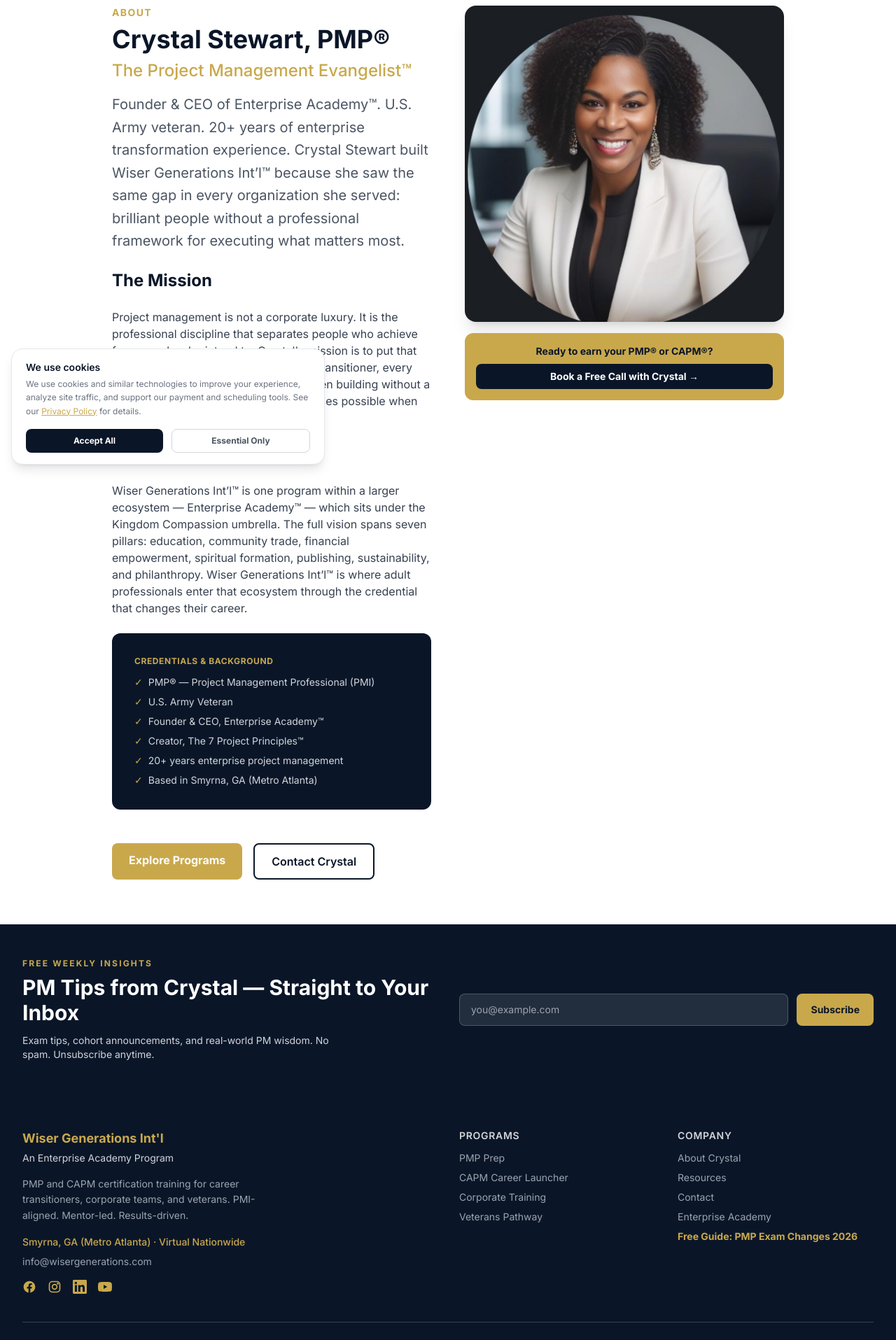
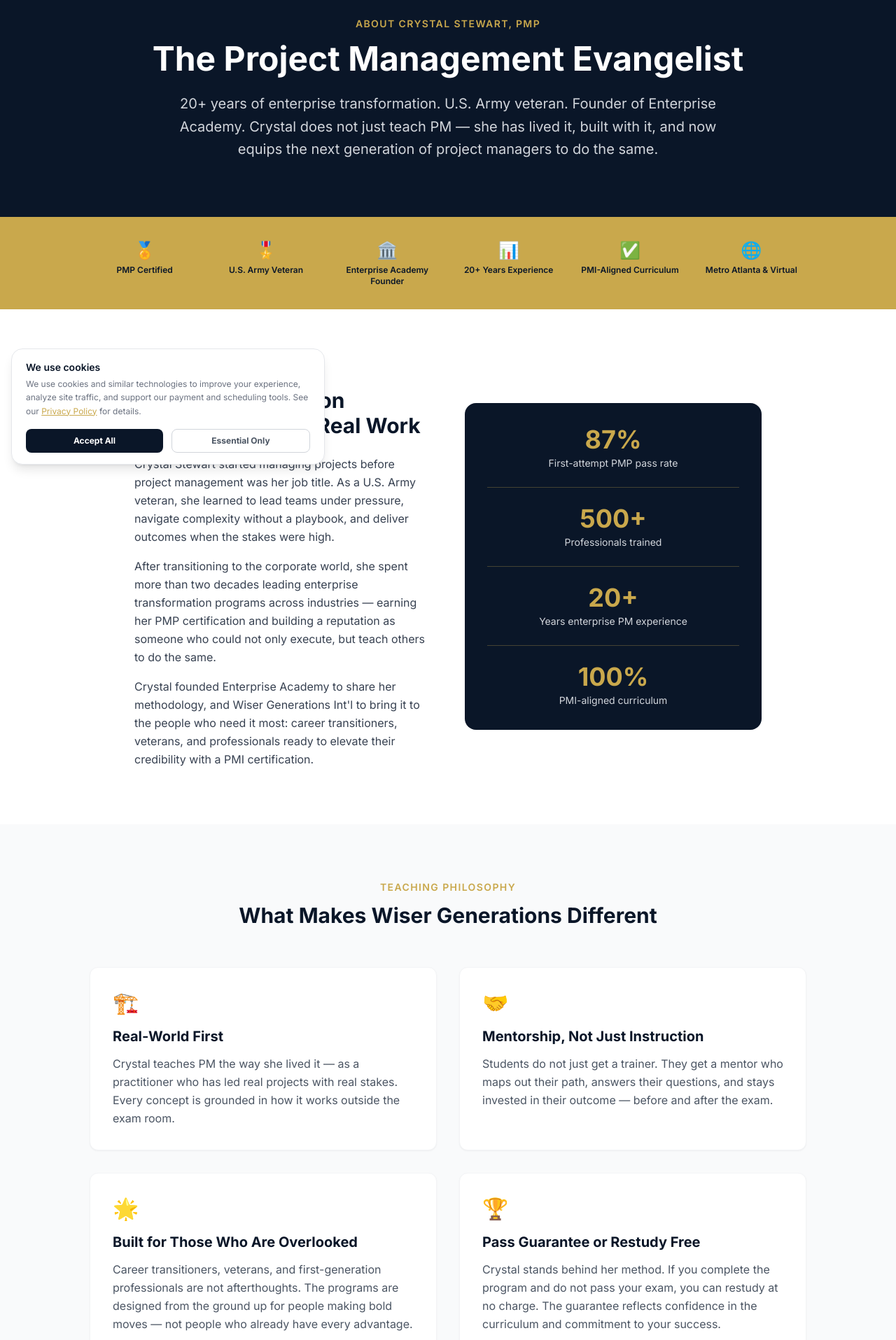
Before and after one commit to D4CGDBEMWS/wisergenerations-pmp, a Next.js app: page /about in a window 1280 px wide. Shown: the part 120-2035 px from the top of the page at 70% size. Built offline with nearby package versions, Linux system fonts and the light colour scheme.

Commit message:
Update About page with new content and structure

```diff
--- a/app/about/page.tsx
+++ b/app/about/page.tsx
@@ -1,77 +1,270 @@
 import type { Metadata } from 'next'
 import Link from 'next/link'
 
-export const metadata: Metadata = { title: 'About Crystal Stewart — Wiser Generations Int’l™' }
+export const metadata: Metadata = {
+  title: 'About Crystal Stewart, PMP | Wiser Generations Int\'l',
+  description: 'Meet Crystal Stewart, PMP — U.S. Army veteran, enterprise PM leader, and founder of Enterprise Academy. 20+ years of real-world project management experience, now teaching the next generation.',
+}
+
+const CALENDLY = 'https://calendly.com/space4grace/15min'
+
+const milestones = [
+  {
+    year: 'U.S. Army',
+    title: 'Leadership Under Pressure',
+    body: 'Crystal\'s project management journey began before it had a name. In the Army, she led complex operations, managed logistics under pressure, and coordinated multi-team missions — the same skills that make great project managers.'
+  },
+  {
+    year: 'Corporate Career',
+    title: '20+ Years of Enterprise PM',
+    body: 'After her military service, Crystal built a two-decade career leading enterprise transformation initiatives across industries. She earned her PMP certification and rose through the ranks, managing programs worth millions and mentoring teams along the way.'
+  },
+  {
+    year: 'Enterprise Academy',
+    title: 'Building the Platform',
+    body: 'Crystal founded Enterprise Academy to formalize her approach to PM education — building a PMI-aligned curriculum rooted in real-world application, not just test memorization. The methodology was proven over years of corporate training.'
+  },
+  {
+    year: 'Wiser Generations',
+    title: 'Opening the Door Wider',
+    body: 'Crystal launched Wiser Generations Int\'l to extend her reach beyond corporate clients and serve career transitioners, veterans, and early-career professionals — the people who need a strong mentor most and benefit most from the PMP credential.'
+  },
+  {
+    year: 'Today',
+    title: '87% First-Attempt Pass Rate',
+    body: 'With 500+ professionals trained, an 87% first-attempt pass rate, and a growing community of certified PMs, Crystal continues to teach, mentor, and advocate for the next generation of project leaders.'
+  }
+]
+
+const credentials = [
+  { label: 'PMP Certified', icon: '🏅' },
+  { label: 'U.S. Army Veteran', icon: '🎖️' },
+  { label: 'Enterprise Academy Founder', icon: '🏛️' },
+  { label: '20+ Years Experience', icon: '📊' },
+  { label: 'PMI-Aligned Curriculum', icon: '✅' },
+  { label: 'Metro Atlanta & Virtual', icon: '🌐' },
+]
+
+const values = [
+  {
+    title: 'Real-World First',
+    icon: '🏗️',
+    body: 'Crystal teaches PM the way she lived it — as a practitioner who has led real projects with real stakes. Every concept is grounded in how it works outside the exam room.'
+  },
+  {
+    title: 'Mentorship, Not Just Instruction',
+    icon: '🤝',
+    body: 'Students do not just get a trainer. They get a mentor who maps out their path, answers their questions, and stays invested in their outcome — before and after the exam.'
+  },
+  {
+    title: 'Built for Those Who Are Overlooked',
+    icon: '🌟',
+    body: 'Career transitioners, veterans, and first-generation professionals are not afterthoughts. The programs are designed from the ground up for people making bold moves — not people who already have every advantage.'
+  },
+  {
+    title: 'Pass Guarantee or Restudy Free',
+    icon: '🏆',
+    body: 'Crystal stands behind her method. If you complete the program and do not pass your exam, you can restudy at no charge. The guarantee reflects confidence in the curriculum and commitment to your success.'
+  }
+]
 
 export default function AboutPage() {
   return (
-    <div className="max-w-5xl mx-auto px-4 sm:px-6 lg:px-8 py-16">
-      <div className="grid grid-cols-1 lg:grid-cols-2 gap-12 items-start">
+    <main className="bg-white">
 
-        {/* Left — Content */}
-        <div>
-          <p className="text-gold text-sm font-bold uppercase tracking-widest mb-2">About</p>
-          <h1 className="text-4xl font-bold text-navy mb-4">
-            Crystal Stewart, PMP®<br/>
-            <span className="text-2xl text-gold font-medium">The Project Management Evangelist™</span>
+      {/* Hero */}
+      <section className="bg-navy text-white py-20 px-4">
+        <div className="max-w-4xl mx-auto text-center">
+          <p className="text-gold text-sm font-semibold tracking-widest uppercase mb-4">About Crystal Stewart, PMP</p>
+          <h1 className="text-4xl md:text-5xl font-bold mb-6">
+            The Project Management Evangelist
           </h1>
-          <div className="prose prose-lg max-w-none text-gray-700 space-y-6">
-            <p className="text-xl text-gray-600 leading-relaxed">
-              Founder & CEO of Enterprise Academy™. U.S. Army veteran. 20+ years of enterprise transformation experience. Crystal Stewart built Wiser Generations Int’l™ because she saw the same gap in every organization she served: brilliant people without a professional framework for executing what matters most.
-            </p>
-            <h2 className="text-2xl font-bold text-navy mt-10">The Mission</h2>
-            <p>
-              Project management is not a corporate luxury. It is the professional discipline that separates people who achieve from people who intend to. Crystal's mission is to put that discipline in the hands of every career transitioner, every veteran, every professional who has been building without a blueprint — and show them what becomes possible when they have one.
-            </p>
-            <h2 className="text-2xl font-bold text-navy mt-10">The Ecosystem</h2>
-            <p>
-              Wiser Generations Int’l™ is one program within a larger ecosystem — Enterprise Academy™ — which sits under the Kingdom Compassion umbrella. The full vision spans seven pillars: education, community trade, financial empowerment, spiritual formation, publishing, sustainability, and philanthropy. Wiser Generations Int’l™ is where adult professionals enter that ecosystem through the credential that changes their career.
-            </p>
-            <div className="bg-navy rounded-xl p-8 text-white mt-10">
-              <p className="text-gold font-bold uppercase text-xs tracking-wider mb-3">Credentials & Background</p>
-              <ul className="space-y-2 text-gray-300 text-sm">
-                {[
-                  'PMP® — Project Management Professional (PMI)',
-                  'U.S. Army Veteran',
-                  'Founder & CEO, Enterprise Academy™',
-                  'Creator, The 7 Project Principles™',
-                  '20+ years enterprise project management',
-                  'Based in Smyrna, GA (Metro Atlanta)',
-                ].map(c => (
-                  <li key={c} className="flex items-center gap-2">
-                    <span className="text-gold">✓</span>{c}
-                  </li>
-                ))}
-              </ul>
+          <p className="text-gray-300 text-xl leading-relaxed max-w-3xl mx-auto">
+            20+ years of enterprise transformation. U.S. Army veteran. Founder of Enterprise Academy.
+            Crystal does not just teach PM — she has lived it, built with it, and now equips the next
+            generation of project managers to do the same.
+          </p>
+        </div>
+      </section>
+
+      {/* Credential badges */}
+      <section className="bg-gold py-8 px-4">
+        <div className="max-w-5xl mx-auto">
+          <div className="grid grid-cols-2 md:grid-cols-3 lg:grid-cols-6 gap-4">
+            {credentials.map((c) => (
+              <div key={c.label} className="text-center">
+                <div className="text-2xl mb-1">{c.icon}</div>
+                <p className="text-navy font-semibold text-xs">{c.label}</p>
+              </div>
+            ))}
+          </div>
+        </div>
+      </section>
+
+      {/* Story intro */}
+      <section className="py-20 px-4">
+        <div className="max-w-4xl mx-auto">
+          <div className="grid md:grid-cols-2 gap-12 items-center">
+            <div>
+              <p className="text-gold text-sm font-semibold tracking-widest uppercase mb-3">Her Story</p>
+              <h2 className="text-3xl font-bold text-navy mb-6">
+                A PM Career Built on Service, Grit, and Real Work
+              </h2>
+              <div className="space-y-4 text-gray-700 leading-relaxed">
+                <p>
+                  Crystal Stewart started managing projects before project management was her job title.
+                  As a U.S. Army veteran, she learned to lead teams under pressure, navigate complexity
+                  without a playbook, and deliver outcomes when the stakes were high.
+                </p>
+                <p>
+                  After transitioning to the corporate world, she spent more than two decades leading
+                  enterprise transformation programs across industries — earning her PMP certification
+                  and building a reputation as someone who could not only execute, but teach others to
+                  do the same.
+                </p>
+                <p>
+                  Crystal founded Enterprise Academy to share her methodology, and Wiser Generations
+                  Int&apos;l to bring it to the people who need it most: career transitioners, veterans,
+                  and professionals ready to elevate their credibility with a PMI certification.
+                </p>
+              </div>
+            </div>
+            <div className="bg-navy rounded-2xl p-8 text-white">
+              <div className="space-y-6">
+                <div className="text-center border-b border-gold/30 pb-6">
+                  <div className="text-4xl font-bold text-gold">87%</div>
+                  <div className="text-sm text-gray-300 mt-1">First-attempt PMP pass rate</div>
+                </div>
+                <div className="text-center border-b border-gold/30 pb-6">
+                  <div className="text-4xl font-bold text-gold">500+</div>
+                  <div className="text-sm text-gray-300 mt-1">Professionals trained</div>
+                </div>
+                <div className="text-center border-b border-gold/30 pb-6">
+                  <div className="text-4xl font-bold text-gold">20+</div>
+                  <div className="text-sm text-gray-300 mt-1">Years enterprise PM experience</div>
+                </div>
+                <div className="text-center">
+                  <div className="text-4xl font-bold text-gold">100%</div>
+                  <div className="text-sm text-gray-300 mt-1">PMI-aligned curriculum</div>
+                </div>
+              </div>
             </div>
           </div>
-          <div className="mt-12 flex flex-wrap gap-4">
-            <Link href="/programs" className="bg-gold text-white font-bold px-6 py-3 rounded-lg hover:bg-amber-600 transition-colors">Explore Programs</Link>
-            <Link href="/contact" className="border-2 border-navy text-navy font-semibold px-6 py-3 rounded-lg hover:bg-light-navy transition-colors">Contact Crystal</Link>
+        </div>
+      </section>
+
+      {/* Teaching philosophy */}
+      <section className="bg-gray-50 py-20 px-4">
+        <div className="max-w-5xl mx-auto">
+          <div className="text-center mb-14">
+            <p className="text-gold text-sm font-semibold tracking-widest uppercase mb-3">Teaching Philosophy</p>
+            <h2 className="text-3xl font-bold text-navy">What Makes Wiser Generations Different</h2>
+          </div>
+          <div className="grid md:grid-cols-2 gap-8">
+            {values.map((v) => (
+              <div key={v.title} className="bg-white rounded-xl p-8 shadow-sm border border-gray-100">
+                <div className="text-3xl mb-4">{v.icon}</div>
+                <h3 className="text-xl font-bold text-navy mb-3">{v.title}</h3>
+                <p className="text-gray-600 leading-relaxed">{v.body}</p>
+              </div>
+            ))}
           </div>
         </div>
+      </section>
 
-        {/* Right — Photo */}
-        <div className="sticky top-24">
-          <img
-            src="/crystal-stewart.jpg"
-            alt="Crystal Stewart, PMP® — Founder of Wiser Generations Int’l™"
-            className="w-full rounded-2xl shadow-xl object-cover"
-          />
-          <div className="mt-4 bg-gold rounded-xl p-4 text-center">
-            <p className="text-navy font-bold text-sm">Ready to earn your PMP® or CAPM®?</p>
+      {/* Timeline */}
+      <section className="py-20 px-4">
+        <div className="max-w-3xl mx-auto">
+          <div className="text-center mb-14">
+            <p className="text-gold text-sm font-semibold tracking-widest uppercase mb-3">The Journey</p>
+            <h2 className="text-3xl font-bold text-navy">From Service to Classroom</h2>
+          </div>
+          <div className="space-y-0">
+            {milestones.map((m, i) => (
+              <div key={m.year} className="flex gap-6">
+                <div className="flex flex-col items-center">
+                  <div className="w-10 h-10 rounded-full bg-gold flex items-center justify-center flex-shrink-0 mt-1">
+                    <span className="text-navy font-bold text-xs">{i + 1}</span>
+                  </div>
+                  {i < milestones.length - 1 && (
+                    <div className="w-0.5 bg-gold/30 flex-1 my-2" />
+                  )}
+                </div>
+                <div className="pb-10">
+                  <div className="text-gold text-sm font-semibold mb-1">{m.year}</div>
+                  <h3 className="text-xl font-bold text-navy mb-2">{m.title}</h3>
+                  <p className="text-gray-600 leading-relaxed">{m.body}</p>
+                </div>
+              </div>
+            ))}
+          </div>
+        </div>
+      </section>
+
+      {/* Testimonials */}
+      <section className="bg-navy text-white py-20 px-4">
+        <div className="max-w-5xl mx-auto">
+          <div className="text-center mb-14">
+            <p className="text-gold text-sm font-semibold tracking-widest uppercase mb-3">What Students Say</p>
+            <h2 className="text-3xl font-bold">Graduates Speak for Themselves</h2>
+          </div>
+          <div className="grid md:grid-cols-3 gap-8">
+            {[
+              {
+                quote: 'Crystal is the ultimate trainer! Her knowledge, training and mentorship helped me to clear my PMP on the very first try!',
+                name: 'Tai Cochran, MA Ed. HD, PMP',
+                title: 'CEO, HER PM'
+              },
+              {
+                quote: 'Knowledgeable with a sincere concern for each of her pupils, she has a unique way of conveying the concepts. After attending her course, I gained confidence within the PMI realm.',
+                name: 'Lynn Fleming MBA, PMP, PMI-ACP',
+                title: 'Principal Strategic Program Manager'
+              },
+              {
+                quote: 'Crystal is a project management professional. Her passion for teaching creates an engaging and exciting classroom. I would recommend Crystal to any organization seeking PM education.',
+                name: 'Erin Sanders, PE, PMP',
+                title: 'Chief Operating Officer'
+              }
+            ].map((t) => (
+              <div key={t.name} className="bg-white/10 rounded-xl p-6 border border-white/20">
+                <p className="text-gray-200 italic mb-6 leading-relaxed">&ldquo;{t.quote}&rdquo;</p>
+                <div>
+                  <p className="font-semibold text-gold">{t.name}</p>
+                  <p className="text-gray-400 text-sm">{t.title}</p>
+                </div>
+              </div>
+            ))}
+          </div>
+        </div>
+      </section>
+
+      {/* CTA */}
+      <section className="py-20 px-4 text-center">
+        <div className="max-w-2xl mx-auto">
+          <h2 className="text-3xl font-bold text-navy mb-4">Ready to Work With Crystal?</h2>
+          <p className="text-gray-600 mb-8 text-lg">
+            Book a free 15-minute strategy call. Crystal will map out your path to PMP or CAPM
+            certification — based on your schedule, your background, and your goals.
+          </p>
+          <div className="flex flex-col sm:flex-row gap-4 justify-center">
             <a
-              href="https://calendly.com/space4grace/15min"
+              href={CALENDLY}
               target="_blank"
               rel="noopener noreferrer"
-              className="block mt-2 bg-navy text-white font-bold py-2 rounded-lg hover:bg-blue-900 transition-colors text-sm"
+              className="bg-gold text-navy font-bold px-8 py-4 rounded-lg hover:bg-yellow-400 transition-colors"
             >
-              Book a Free Call with Crystal →
+              Book a Free Strategy Call
             </a>
+            <Link
+              href="/programs"
+              className="border-2 border-navy text-navy font-bold px-8 py-4 rounded-lg hover:bg-navy hover:text-white transition-colors"
+            >
+              View Programs
+            </Link>
           </div>
         </div>
+      </section>
 
-      </div>
-    </div>
+    </main>
   )
 }
```
